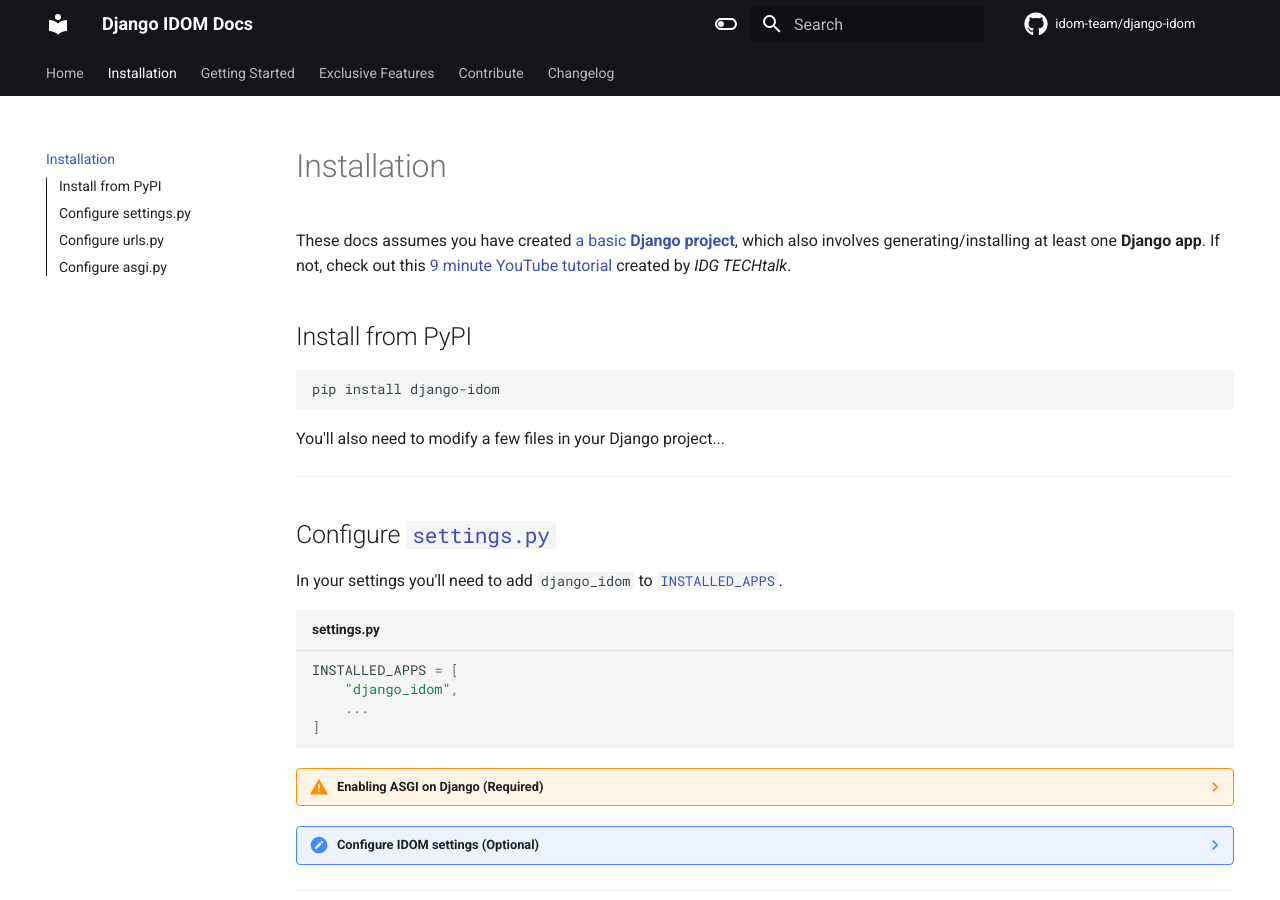
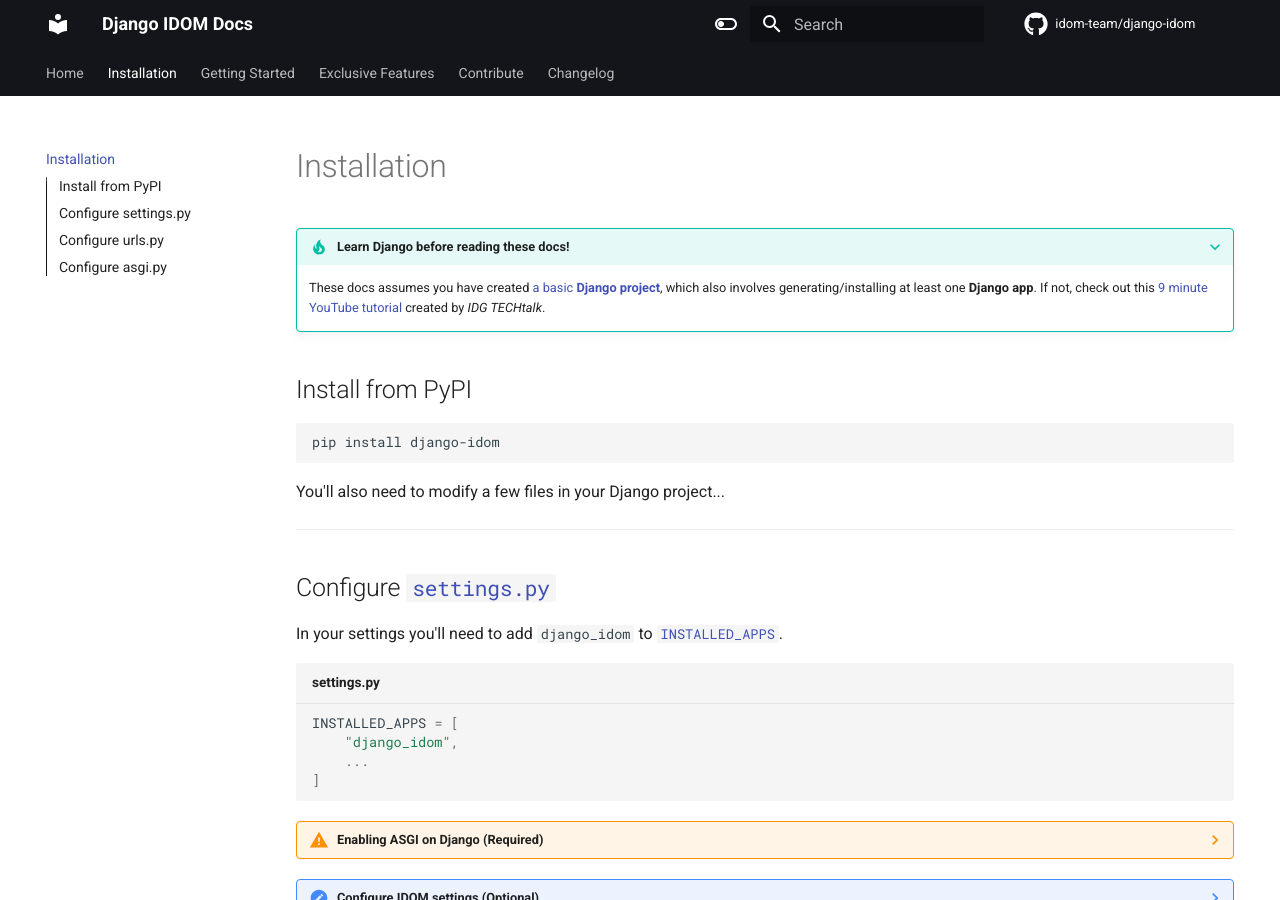
Before and after one commit to reactive-python/reactpy-django, an MkDocs documentation site: the page built from docs/installation/index.md, in a window 1280 px wide and 900 px high. Built offline with MkDocs 1.6.1 and Material for MkDocs 9.7.7, drawn with Linux system fonts in a browser that asks for light colours; comment, search, counter and statistics services are not loaded.

Commit message:
Put "Django developer" assumption into a tip box

```diff
--- a/docs/installation/index.md
+++ b/docs/installation/index.md
@@ -1,8 +1,6 @@
-<!--dj-proj-start-->
+???+ tip "Learn Django before reading these docs!"
 
-These docs assumes you have created [a basic **Django project**](https://docs.djangoproject.com/en/dev/intro/tutorial01/), which also involves generating/installing at least one **Django app**. If not, check out this [9 minute YouTube tutorial](https://www.youtube.com/watch?v=ZsJRXS_vrw0) created by _IDG TECHtalk_.
-
-<!--dj-proj-end-->
+    <!--dj-proj-start-->These docs assumes you have created [a basic **Django project**](https://docs.djangoproject.com/en/dev/intro/tutorial01/), which also involves generating/installing at least one **Django app**. If not, check out this [9 minute YouTube tutorial](https://www.youtube.com/watch?v=ZsJRXS_vrw0) created by _IDG TECHtalk_.<!--dj-proj-end-->
 
 ## Install from PyPI
 
```
